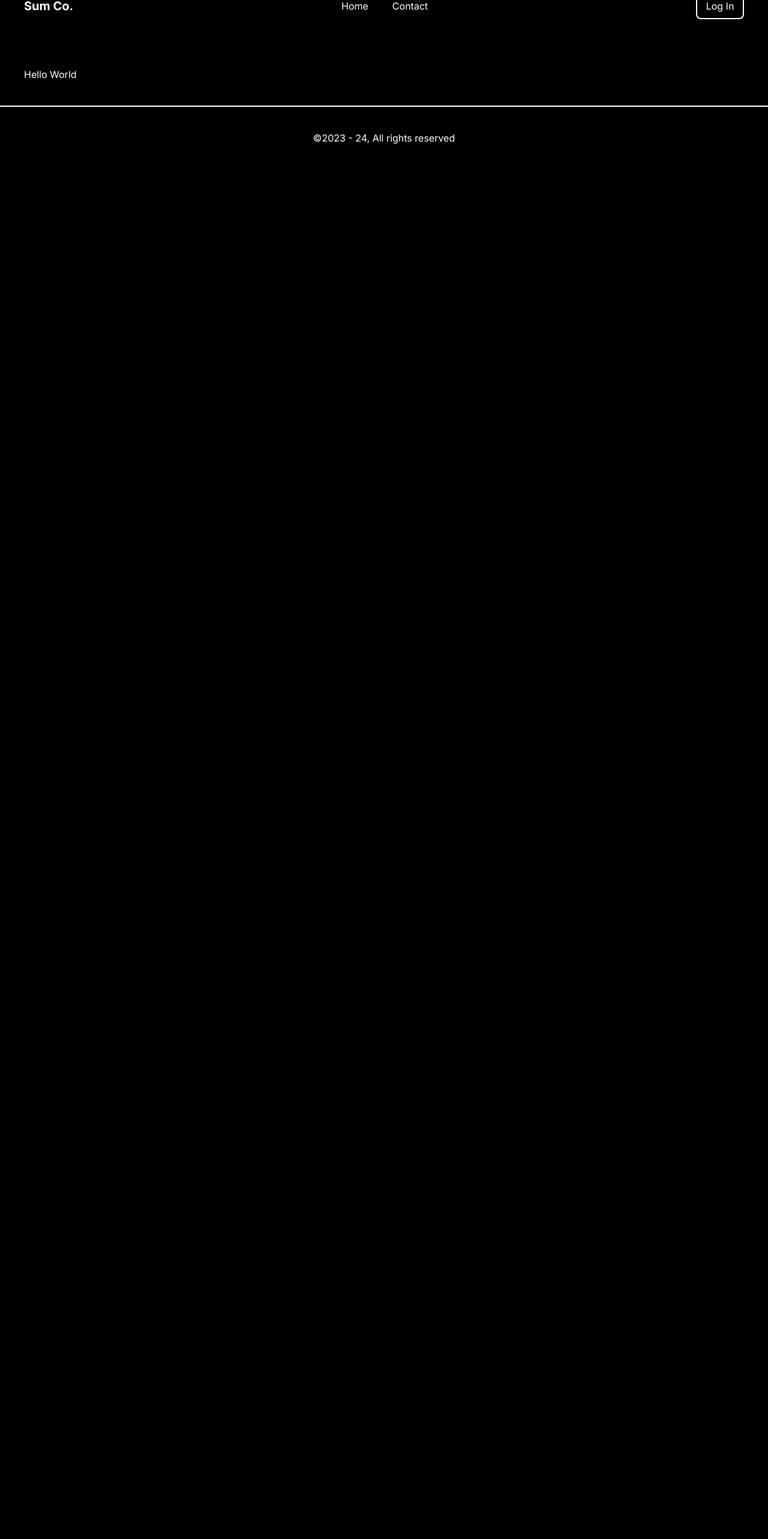
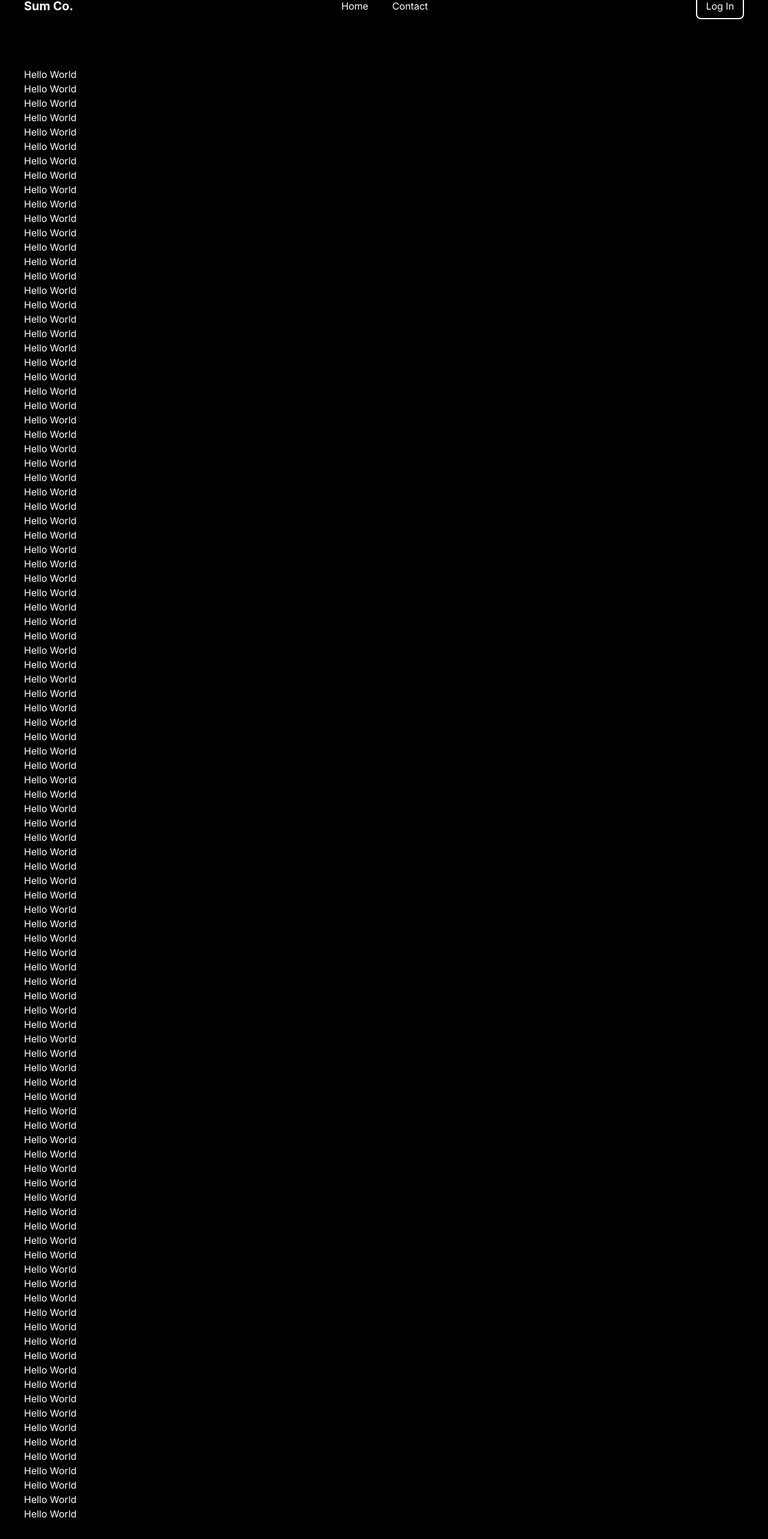
Before and after one commit to AyonC123/innophoria, a Next.js app: page / in a window 1280 px wide. Shown: the part 52-2618 px from the top of the page at 60% size. Before the commit the page ends 800 px from the top, so only its background shows below. Built offline with nearby package versions, Linux system fonts and the light colour scheme; no server answers.

Commit message:
initial setup

```diff
--- a/components/Navbar.jsx
+++ b/components/Navbar.jsx
@@ -8,7 +8,7 @@ import { faXmark, faBars } from "@fortawesome/free-solid-svg-icons";
 export default function Navbar({ session }) {
 	const [open, setOpen] = useState(false);
 	return (
-		<nav className="flex justify-between p-10 items-center text-center sticky top-0 backdrop-blur-md">
+		<nav className="flex justify-between p-10 items-center text-center sticky top-0 backdrop-blur-xl">
 			{/* <Image src={"/logo.png"} alt="logo image" height={30} width={125} /> */}
 			<h1 className="text-xl font-bold">Sum Co.</h1>
 			<ul className="hidden sm:flex gap-10">
--- a/pages/index.jsx
+++ b/pages/index.jsx
@@ -8,6 +8,106 @@ export default function Home() {
 	return (
 		<>
 			<h1>Hello World</h1>
+			<h1>Hello World</h1>
+			<h1>Hello World</h1>
+			<h1>Hello World</h1>
+			<h1>Hello World</h1>
+			<h1>Hello World</h1>
+			<h1>Hello World</h1>
+			<h1>Hello World</h1>
+			<h1>Hello World</h1>
+			<h1>Hello World</h1>
+			<h1>Hello World</h1>
+			<h1>Hello World</h1>
+			<h1>Hello World</h1>
+			<h1>Hello World</h1>
+			<h1>Hello World</h1>
+			<h1>Hello World</h1>
+			<h1>Hello World</h1>
+			<h1>Hello World</h1>
+			<h1>Hello World</h1>
+			<h1>Hello World</h1>
+			<h1>Hello World</h1>
+			<h1>Hello World</h1>
+			<h1>Hello World</h1>
+			<h1>Hello World</h1>
+			<h1>Hello World</h1>
+			<h1>Hello World</h1>
+			<h1>Hello World</h1>
+			<h1>Hello World</h1>
+			<h1>Hello World</h1>
+			<h1>Hello World</h1>
+			<h1>Hello World</h1>
+			<h1>Hello World</h1>
+			<h1>Hello World</h1>
+			<h1>Hello World</h1>
+			<h1>Hello World</h1>
+			<h1>Hello World</h1>
+			<h1>Hello World</h1>
+			<h1>Hello World</h1>
+			<h1>Hello World</h1>
+			<h1>Hello World</h1>
+			<h1>Hello World</h1>
+			<h1>Hello World</h1>
+			<h1>Hello World</h1>
+			<h1>Hello World</h1>
+			<h1>Hello World</h1>
+			<h1>Hello World</h1>
+			<h1>Hello World</h1>
+			<h1>Hello World</h1>
+			<h1>Hello World</h1>
+			<h1>Hello World</h1>
+			<h1>Hello World</h1>
+			<h1>Hello World</h1>
+			<h1>Hello World</h1>
+			<h1>Hello World</h1>
+			<h1>Hello World</h1>
+			<h1>Hello World</h1>
+			<h1>Hello World</h1>
+			<h1>Hello World</h1>
+			<h1>Hello World</h1>
+			<h1>Hello World</h1>
+			<h1>Hello World</h1>
+			<h1>Hello World</h1>
+			<h1>Hello World</h1>
+			<h1>Hello World</h1>
+			<h1>Hello World</h1>
+			<h1>Hello World</h1>
+			<h1>Hello World</h1>
+			<h1>Hello World</h1>
+			<h1>Hello World</h1>
+			<h1>Hello World</h1>
+			<h1>Hello World</h1>
+			<h1>Hello World</h1>
+			<h1>Hello World</h1>
+			<h1>Hello World</h1>
+			<h1>Hello World</h1>
+			<h1>Hello World</h1>
+			<h1>Hello World</h1>
+			<h1>Hello World</h1>
+			<h1>Hello World</h1>
+			<h1>Hello World</h1>
+			<h1>Hello World</h1>
+			<h1>Hello World</h1>
+			<h1>Hello World</h1>
+			<h1>Hello World</h1>
+			<h1>Hello World</h1>
+			<h1>Hello World</h1>
+			<h1>Hello World</h1>
+			<h1>Hello World</h1>
+			<h1>Hello World</h1>
+			<h1>Hello World</h1>
+			<h1>Hello World</h1>
+			<h1>Hello World</h1>
+			<h1>Hello World</h1>
+			<h1>Hello World</h1>
+			<h1>Hello World</h1>
+			<h1>Hello World</h1>
+			<h1>Hello World</h1>
+			<h1>Hello World</h1>
+			<h1>Hello World</h1>
+			<h1>Hello World</h1>
+			<h1>Hello World</h1>
 		</>
 	);
 }
```
